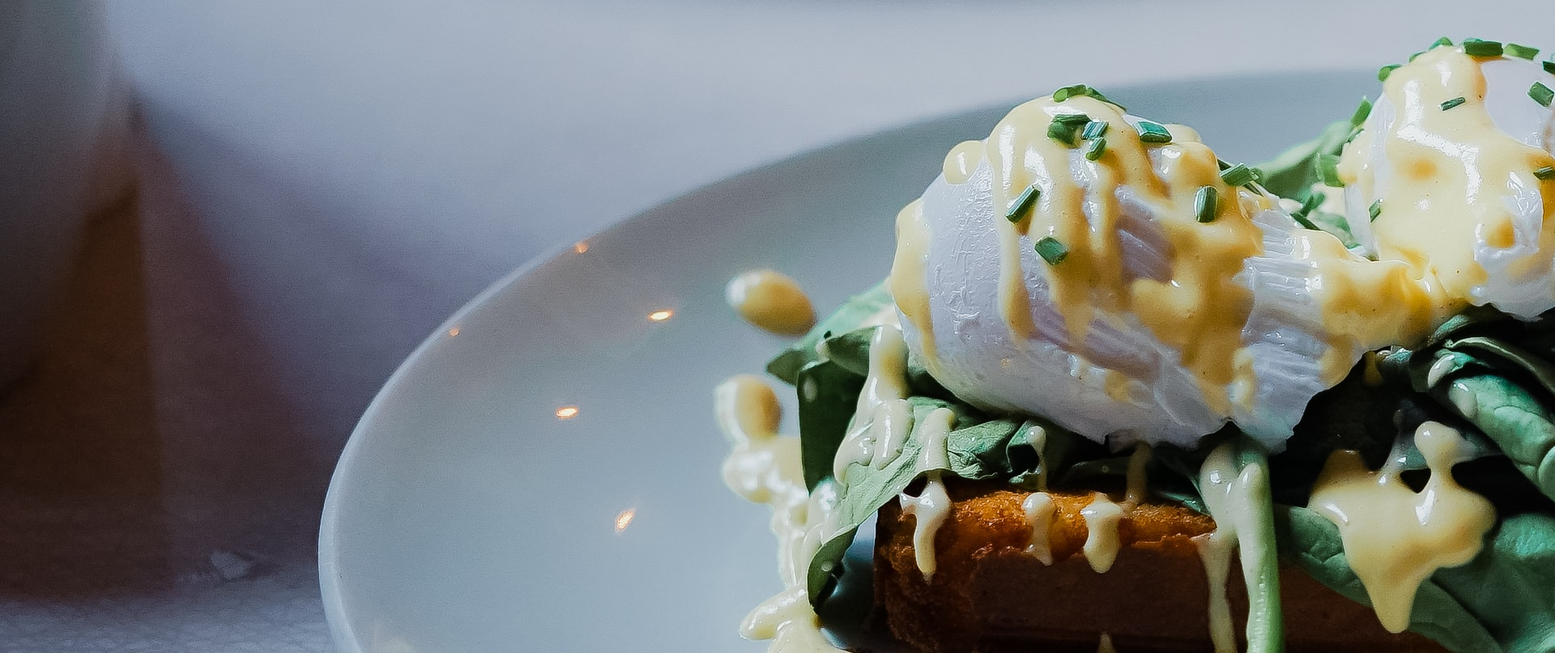
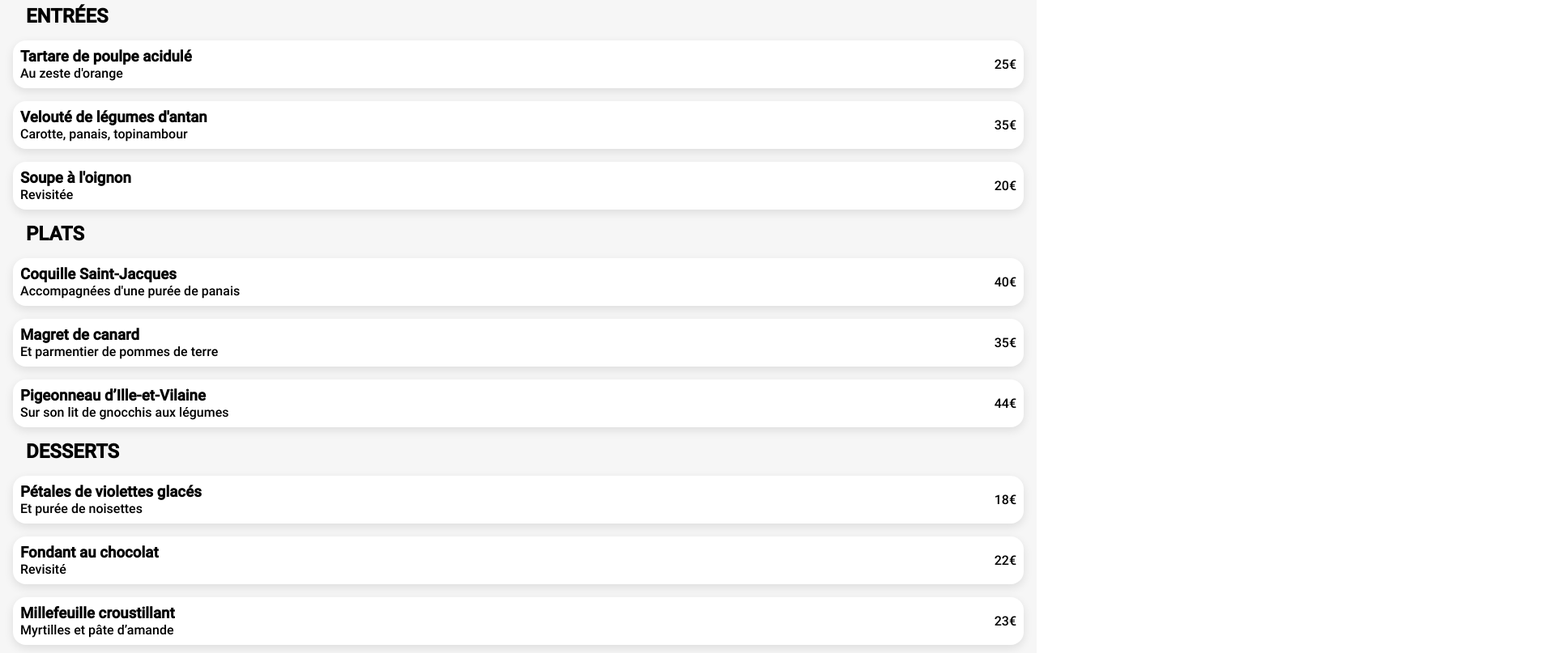
Before and after one commit to FrekoJazz/JasonCrosTirard_3_21092021., a plain HTML site: page menu-à la française.html in a window 1280 px wide. Shown: the part 1189-1996 px from the top of the page at 81% size, 1920 px wide, since content can reach past the window. Drawn offline with Linux system fonts and the light colour scheme; a web font is replaced by a local one.

Commit message:
SCSS des pages menus

```diff
--- a/menu-à la française.html
+++ b/menu-à la française.html
@@ -29,88 +29,112 @@
 
         <header>
             <div class="header">
-                <i class="fas fa-arrow-left"></i>
+                <a href="/index.html"><i class="fas fa-arrow-left"></i></a>
                 <img src="/assets/images/logo/ohmyfood.png" alt="logo du site" class="header__logo">
             </div>
         </header>
 
+        <div class="position">
+            <div class="img-restaurant">
                 <img src="/assets/images/restaurants/toa-heftiba-DQKerTsQwi0-unsplash.jpg"
-            alt="plat du restaurant Á la française">
+                    alt="plat du restaurant Á la française" class="img-restaurant__img">
+            </div>
 
-        <section>
+            <section class="menu-restaurant">
                 <h1>Á la française</h1>
                 <i class="far fa-heart"><span class="sr-only">icone coeur</span></i>
                 <div class="menu">
                     <h2 class="menu__title">ENTRÉES</h2>
-                <article>
-                    <div class="small-card">
+                    <article class="small-card">
+                        <div>
                             <h3 class="small-card__title">Tartare de poulpe acidulé</h3>
                             <p class="small-card__text">Au zeste d'orange</p>
+                        </div>
+                        <div>
                             <p class="small-card__price">25€</p>
                         </div>
                     </article>
-                <article>
-                    <div class="small-card">
+                    <article class="small-card">
+                        <div>
                             <h3 class="small-card__title">Velouté de légumes d'antan</h3>
                             <p class="small-card__text">Carotte, panais, topinambour</p>
+                        </div>
+                        <div>
                             <p class="small-card__price">35€</p>
                         </div>
                     </article>
-                <article>
-                    <div class="small-card">
+                    <article class="small-card">
+                        <div>
                             <h3 class="small-card__title">Soupe à l'oignon</h3>
                             <p class="small-card__text">Revisitée</p>
+                        </div>
+                        <div>
                             <p class="small-card__price">20€</p>
                         </div>
                     </article>
                     <h2 class="menu__title">PLATS</h2>
-                <article>
-                    <div class="small-card">
+                    <article class="small-card">
+                        <div>
                             <h3 class="small-card__title">Coquille Saint-Jacques</h3>
                             <p class="small-card__text">Accompagnées d'une purée de panais</p>
+                        </div>
+                        <div>
                             <p class="small-card__price">40€</p>
                         </div>
                     </article>
-                <article>
-                    <div class="small-card">
+                    <article class="small-card">
+                        <div>
                             <h3 class="small-card__title">Magret de canard</h3>
                             <p class="small-card__text">Et parmentier de pommes de terre</p>
+                        </div>
+                        <div>
                             <p class="small-card__price">35€</p>
                         </div>
                     </article>
-                <article>
-                    <div class="small-card">
+                    <article class="small-card">
+                        <div>
                             <h3 class="small-card__title">Pigeonneau d’Ille-et-Vilaine</h3>
                             <p class="small-card__text">Sur son lit de gnocchis aux légumes</p>
+                        </div>
+                        <div>
                             <p class="small-card__price">44€</p>
                         </div>
                     </article>
                     <h2 class="menu__title">DESSERTS</h2>
-                <article>
-                    <div class="small-card">
+                    <article class="small-card">
+                        <div>
                             <h3 class="small-card__title">Pétales de violettes glacés</h3>
                             <p class="small-card__text">Et purée de noisettes</p>
+                        </div>
+                        <div>
                             <p class="small-card__price">18€</p>
                         </div>
                     </article>
-                <article>
-                    <div class="small-card">
+                    <article class="small-card">
+                        <div>
                             <h3 class="small-card__title">Fondant au chocolat</h3>
                             <p class="small-card__text">Revisité</p>
+                        </div>
+                        <div>
                             <p class="small-card__price">22€</p>
                         </div>
                     </article>
-                <article>
-                    <div class="small-card">
+                    <article class="small-card">
+                        <div>
                             <h3 class="small-card__title">Millefeuille croustillant</h3>
                             <p class="small-card__text">Myrtilles et pâte d’amande</p>
+                        </div>
+                        <div>
                             <p class="small-card__price">23€</p>
                         </div>
                     </article>
                 </div>
-        </section>
 
                 <button class="btn">Commander</button>
+
+        </div>
+
+        </section>
 
         <footer class="footer">
             <div class="footerblock">
--- a/sass/Base/_base.scss
+++ b/sass/Base/_base.scss
@@ -51,3 +51,13 @@ body {
 main {
     gap: 1em;
 }
+
+h2 {
+    margin: 0 2rem;
+}
+
+.positions{
+    position: relative;
+    width: 100%;
+    height: auto;
+}
--- a/sass/composants/_btn.scss
+++ b/sass/composants/_btn.scss
@@ -8,10 +8,11 @@ button {
     display: inline-block;
     font: 500 0.9rem "Roboto";
     height: 50px;
+    @include box-shadow;
 }
 
-//button:hover {
-    //cursor: pointer;
-    //opacity: 1;
-    //animation: flash 1.2s;
-//}
+button:hover {
+    cursor: pointer;
+    opacity: 1;
+    animation: flash 1.2s;
+}
--- /dev/null
+++ b/sass/layout/_img-resataurant.scss
@@ -0,0 +1,12 @@
+.img-restaurant {
+    width: 100%;
+    height: auto;
+    @include border;
+    &__img{
+        width: 100%;
+        height: auto;
+        object-fit: cover;
+        object-position: top;
+        aspect-ratio: 4/3;
+    }
+}
--- a/sass/layout/_list-fonction.scss
+++ b/sass/layout/_list-fonction.scss
@@ -1,3 +1,6 @@
+.list {
+    padding: 3rem 0;
+}
 .list-fonction {
     position: relative;
     &__li {
@@ -16,7 +19,6 @@
         left: 10px;
     }
     &__text {
-    /* display: flex; */
     width: 100%;
     height: auto;
     display: inline-block;
--- /dev/null
+++ b/sass/layout/_menu-restaurant.scss
@@ -0,0 +1,34 @@
+.menu-restaurant {
+    @include background;
+    width: 100%;
+    height: 100%;
+    padding: 2rem 0 3rem 0;
+    position: relative;
+    bottom: 3rem;
+    border-radius: 2rem 2rem 0 0;
+    z-index: 1;
+}
+
+.menu{
+    display: flex;
+    flex-direction: column;
+    gap: 1rem;
+    margin: 3rem 1rem;
+}
+
+.small-card {
+    display: flex;
+    align-items: center;
+    justify-content: space-between;
+    width: 100%;
+    height: auto;
+    @include border;
+    border-radius: 1rem;
+    @include background($white);
+    @include box-shadow;
+    padding: 0.5rem;
+}
+
+h2 {
+    margin-left: 1rem;
+}
--- a/sass/layout/_restaurants.scss
+++ b/sass/layout/_restaurants.scss
@@ -1,5 +1,6 @@
 .restaurants {
     @include background;
+    padding: 3rem 0;
 }
 
 .cards-box{
--- a/sass/style.scss
+++ b/sass/style.scss
@@ -7,9 +7,10 @@
 @import "./composants/heart";
 
 @import "./layout/header";
+@import "./layout/img-resataurant";
 @import "./layout/location";
 @import "./layout/reservation";
 @import "./layout/list-fonction";
 @import "./layout/restaurants";
+@import "./layout/menu-restaurant";
 @import "./layout/footer";
-@import "./layout/small-card";
```
Also changed, not shown: index.html (+6 -5 lines), assets/style/style.css, sass/layout/_small-card.scss (deleted), 1 other file. Lines whose indentation alone changed are shown as unchanged.
